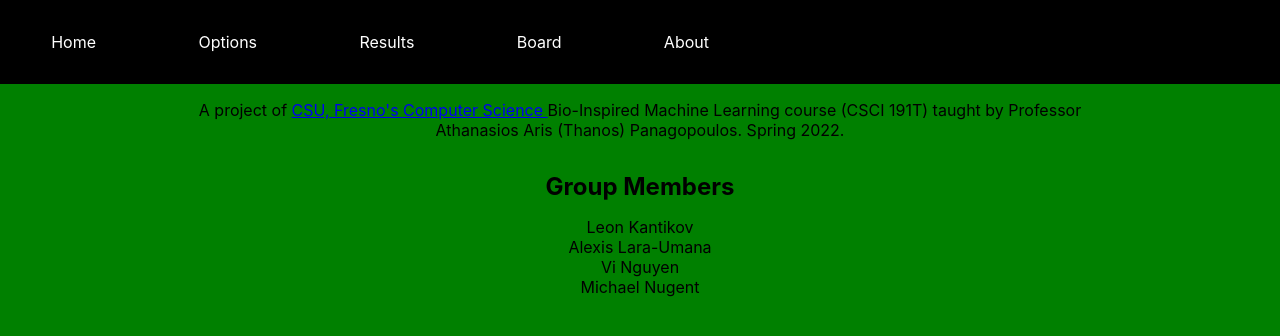
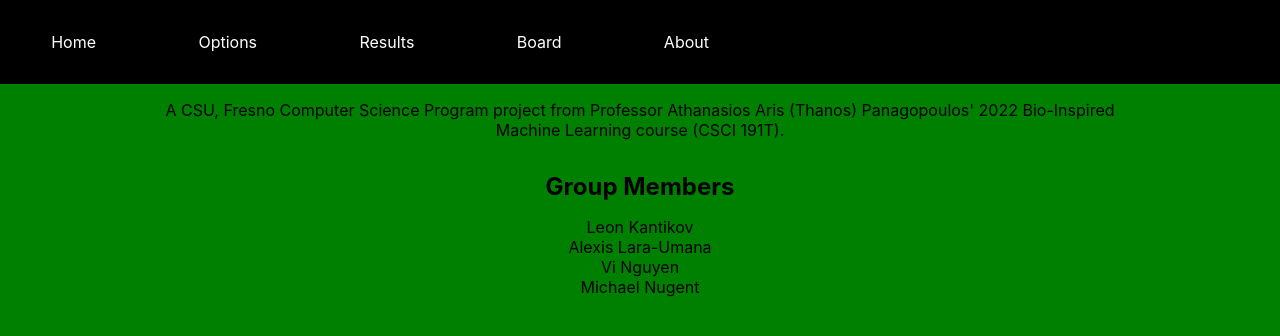
Before and after one commit to nugentmichael1/n-queens, a React (Create React App) app: page /About in a window 1280 px wide. Shown: the top 336 px of the page. Built offline with nearby package versions, Linux system fonts and the light colour scheme.

Commit message:
link colors

```diff
--- a/src/App.css
+++ b/src/App.css
@@ -1,3 +1,8 @@
+:root{
+  --CSUF-Red: #CC0033;
+  --CSUF-Blue: #00235D;
+}
+
 *{
   margin: 0;
   padding: 0;
@@ -145,6 +150,9 @@
   height: 25%;
 }
 
+table.results{
+  margin: auto;
+}
 .results td{
   padding: 0 1vw;
 }
@@ -152,3 +160,13 @@
 ul li{
   list-style-type: none;
 }
+
+a{
+  text-decoration:none;
+  color: black;
+}
+
+a.fs:hover{
+  color: var(--CSUF-Red);
+  background-color: var(--CSUF-Blue);
+}
--- a/src/components/About.js
+++ b/src/components/About.js
@@ -3,7 +3,7 @@
 
     return <>
         {/* <h1>About</h1> */}
-        <p>A project of <a href="https://csm.fresnostate.edu/csci/index.html">CSU, Fresno's Computer Science </a>  Bio-Inspired Machine Learning course (CSCI 191T) taught by Professor Athanasios Aris (Thanos) Panagopoulos.  Spring 2022.</p>
+        <p>A <a href="https://www.fresnostate.edu/" className="fs">CSU, Fresno</a> <a href="https://csm.fresnostate.edu/csci/index.html" className="fs">Computer Science Program</a> project from Professor Athanasios Aris (Thanos) Panagopoulos' 2022 Bio-Inspired Machine Learning course (CSCI 191T).</p>
         <h2>Group Members</h2>
         <ul>
             <li>Leon Kantikov</li>
```
